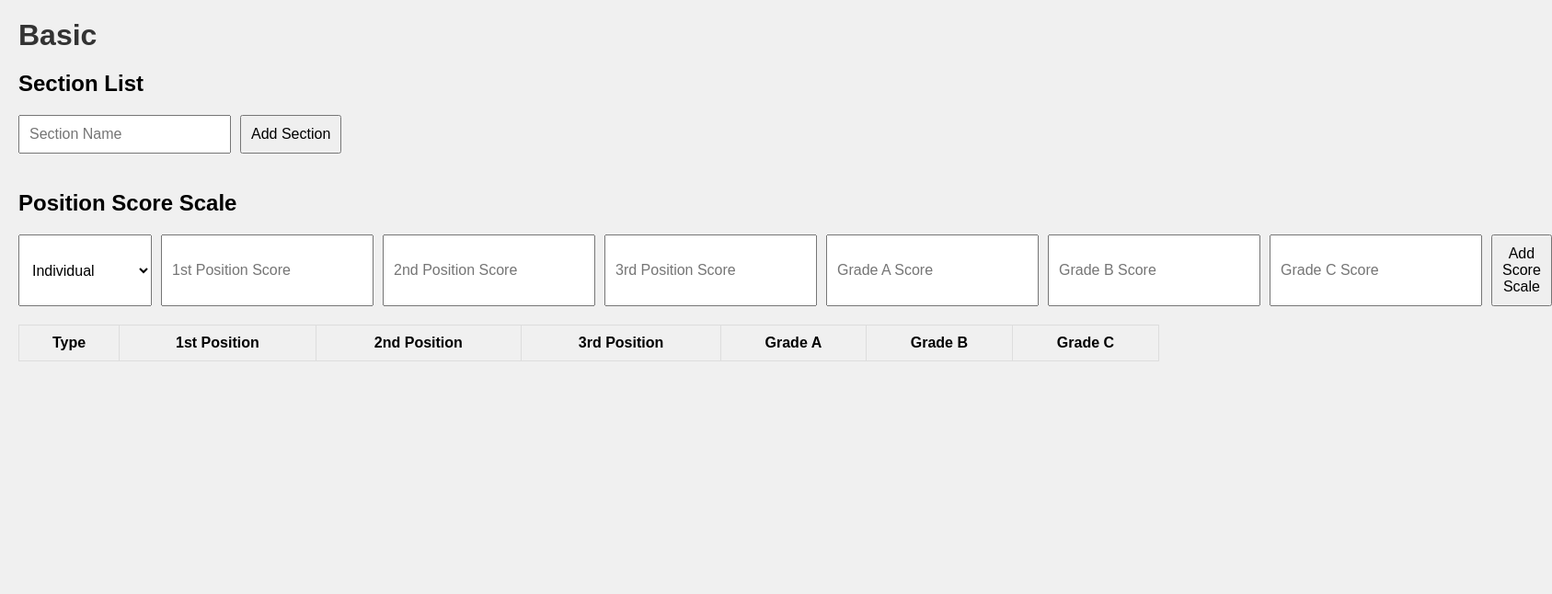
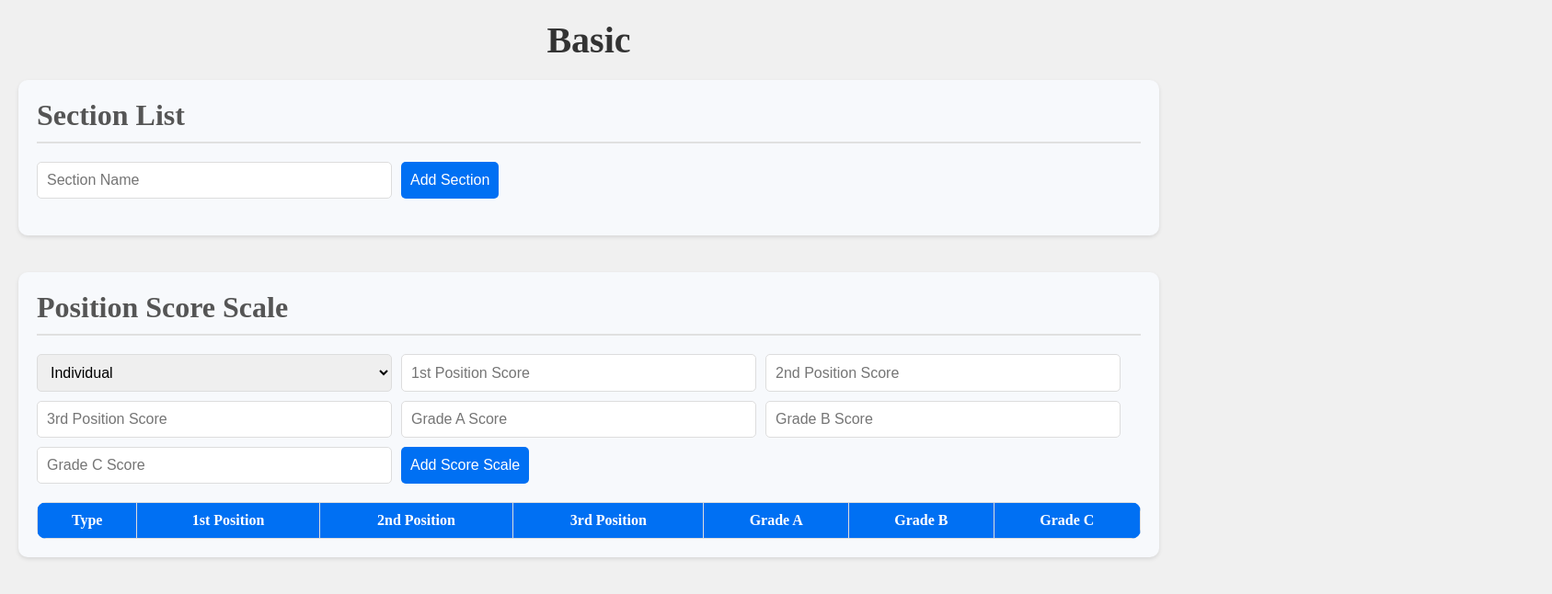
Before and after one commit to Javadamkd/art-fest-management, a Next.js app: page /basic in a window 1280 px wide. Shown: the top 646 px of the page at 92% size, 1687 px wide, since content can reach past the window. Built offline with nearby package versions, Linux system fonts and the light colour scheme.

Commit message:
Update Basic.module.css

```diff
--- a/styles/Basic.module.css
+++ b/styles/Basic.module.css
@@ -1,37 +1,61 @@
 /* styles/Basic.module.css */
+
 .container {
   padding: 20px;
+  font-family: 'Arial, sans-serif';
 }
 
 .title {
-  font-size: 2em;
+  font-size: 2.5em;
   margin-bottom: 20px;
+  text-align: center;
+  color: #333;
 }
 
 .section {
   margin-bottom: 40px;
+  background: #f7f9fc;
+  border-radius: 10px;
+  padding: 20px;
+  box-shadow: 0 2px 4px rgba(0, 0, 0, 0.1);
 }
 
 .subtitle {
-  font-size: 1.5em;
+  font-size: 2em;
   margin-bottom: 20px;
+  color: #555;
+  border-bottom: 2px solid #e0e0e0;
+  padding-bottom: 10px;
 }
 
 .form {
   display: flex;
   gap: 10px;
+  flex-wrap: wrap;
   margin-bottom: 20px;
 }
 
 .input, .select {
   padding: 10px;
   font-size: 1em;
+  border: 1px solid #ddd;
+  border-radius: 5px;
+  width: calc(33% - 10px);
 }
 
 .button {
   padding: 10px;
   font-size: 1em;
   cursor: pointer;
+  background-color: #0070f3;
+  color: white;
+  border: none;
+  border-radius: 5px;
+  transition: background-color 0.3s ease;
+}
+
+.button:hover {
+  background-color: #005bb5;
 }
 
 .list {
@@ -43,22 +67,28 @@
   padding: 10px;
   border: 1px solid #ddd;
   margin-bottom: 5px;
+  background: #fff;
+  border-radius: 5px;
 }
 
 .table {
   width: 100%;
   border-collapse: collapse;
+  border-radius: 10px;
+  overflow: hidden;
 }
 
 .tableHeader, .tableCell {
   padding: 10px;
   border: 1px solid #ddd;
+  background: #0070f3;
+  color: white;
 }
 
 .evenRow {
-  background-color: #f9f9f9;
+  background-color: #f2f2f2;
 }
 
 .oddRow {
-  background-color: #fff;
+  background-color: #e9e9e9;
 }
```
